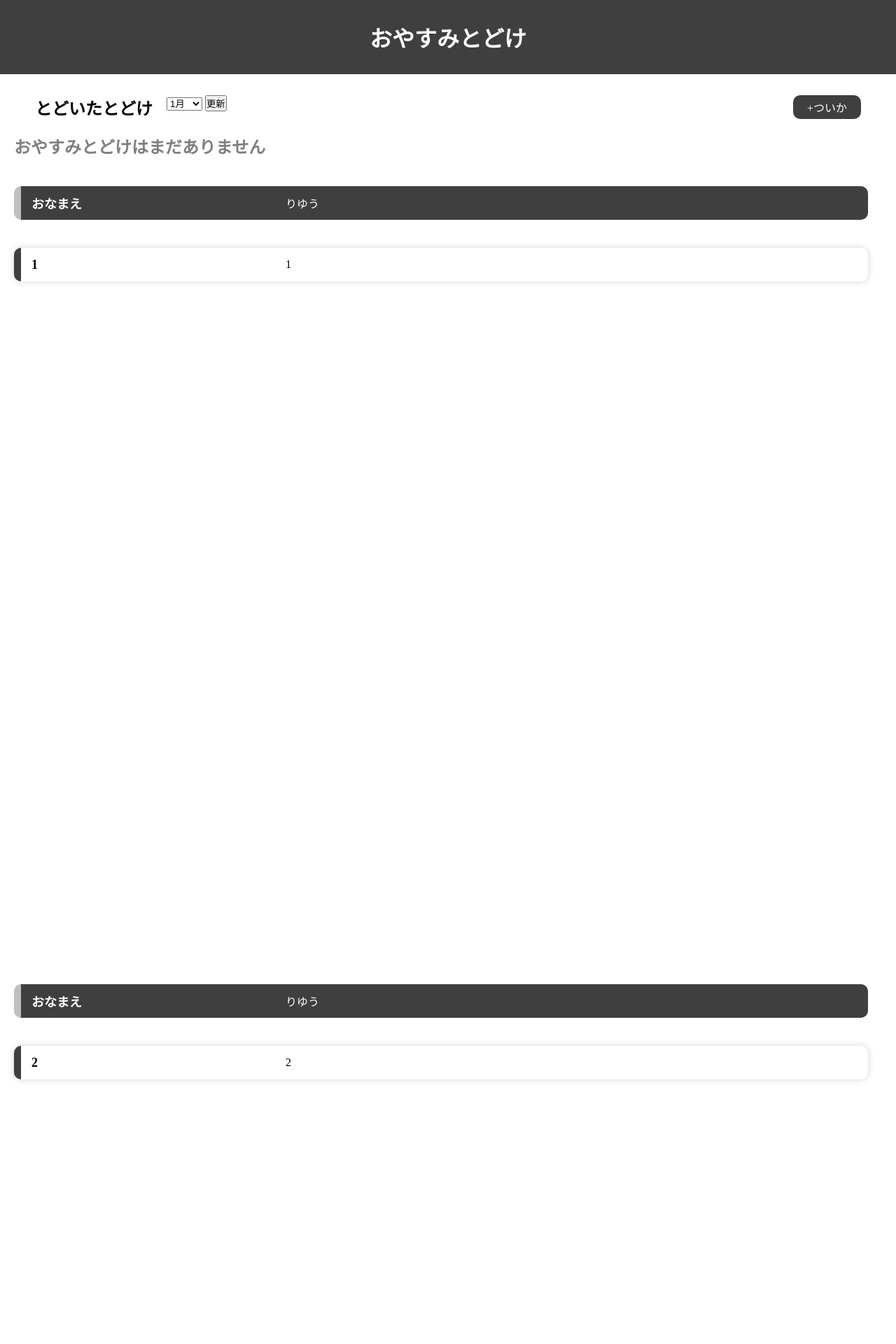
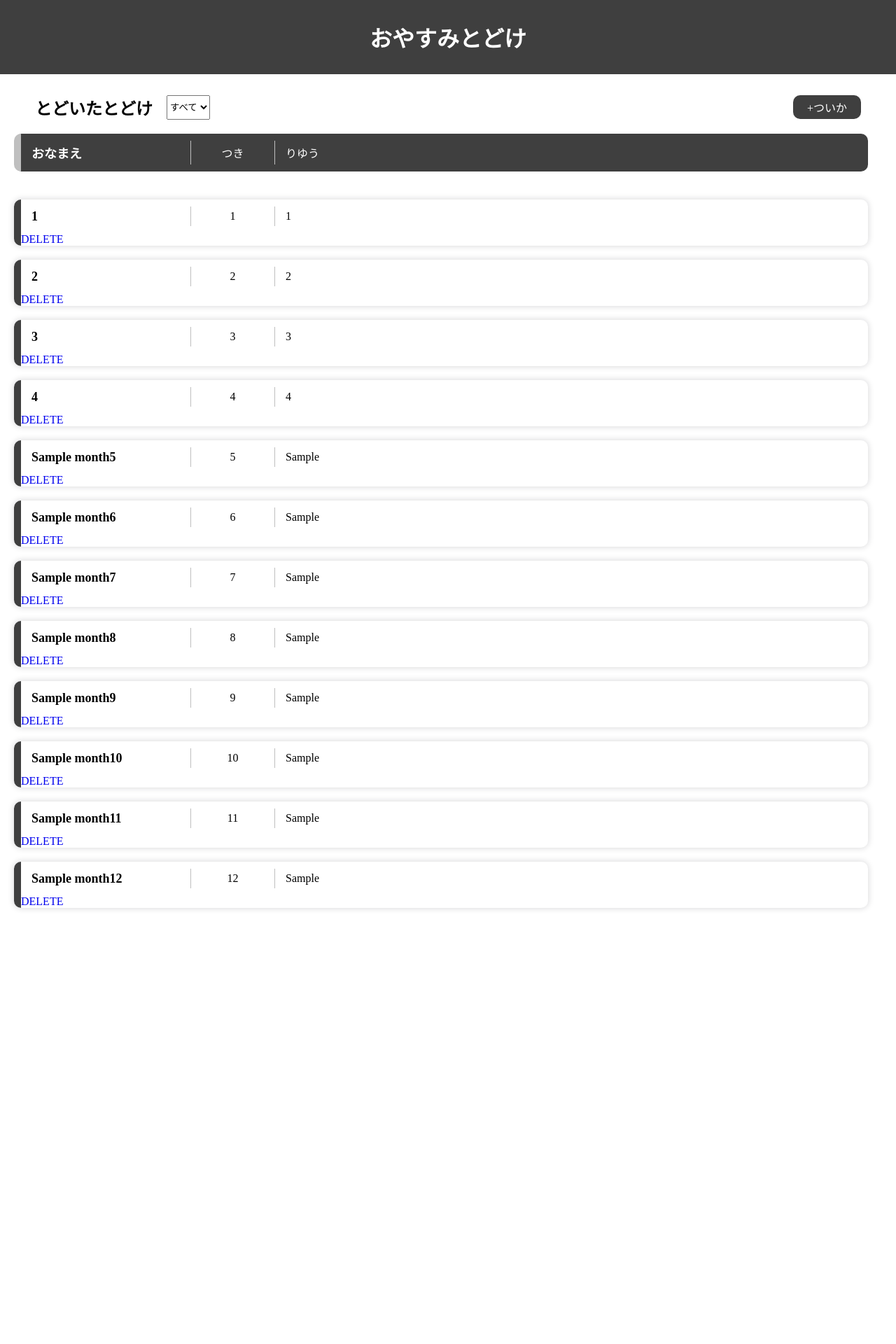
Before and after one commit to This-is-UserNamee/absApp, a Flask app: page / in a window 1280 px wide. Shown: the top 1920 px of the page at 70% size. After the commit the page ends 1300 px from the top, so only its background shows below. Run offline with Flask 3, Linux system fonts and the light colour scheme; data comes from the database, SQL or seed files in the repository; both versions use the stored data as it was after the commit; tables that the repository leaves empty hold one stand-in row (values such as "Sample post").

Commit message:
Add files via upload

```diff
--- a/absApp/main.py
+++ b/absApp/main.py
@@ -2,7 +2,6 @@ from flask import Flask
 from flask import render_template, request, redirect, url_for
 import db
 import sqlite3
-import datetime
 
 DATABASE = 'database.db'
 
@@ -12,12 +11,6 @@ db.create_months_table()
 
 @app.route('/')
 def index():
-    current_month = datetime.datetime.now().month
-    default_monthN = 'month'+str(current_month)
-    monthN = request.args.get('monthN', default_monthN)
-    con = sqlite3.connect(DATABASE)
-    db_month = con.execute('SELECT * FROM '+monthN).fetchall()
-    con.close()
 
     months = [[]]
     i = 1
@@ -52,18 +45,17 @@ def register():
     con.execute(sql, (name, reason))
     con.commit()
     con.close()
-    return redirect(url_for('index', monthN = 'month'+month))
+    return redirect(url_for('index'))
 
 @app.route('/delete')
 def delete():
     id = request.args.get('id')
     monthN = request.args.get('monthN')
-    print(id)
-    print(monthN)
-    # con = sqlite3.connect(DATABASE)
-    # con.execute('DELETE FROM '+monthN+' WHERE name="apple"')
-    # con.commit()
-    # con.close()
+    sql = 'DELETE FROM month'+str(monthN)+' WHERE id='+str(id)
+    con = sqlite3.connect(DATABASE)
+    con.execute(sql)
+    con.commit()
+    con.close()
     return redirect(url_for('index'))
 
 if __name__ == '__main__':
--- /dev/null
+++ b/absApp/static/main.js
@@ -0,0 +1,35 @@
+function li(id) {
+    return document.getElementById(id);
+}
+function lcs(class_){
+    return document.getElementsByClassName(class_);
+}
+
+let styleSheet = document.documentElement.style;
+let monthList = li('month-list');
+{
+    let value = localStorage.getItem('monthNum');
+    monthList.value = value !== null ? value : 'All';
+}
+
+for (let i = 1; i <= 12; i++){
+    styleSheet.setProperty(`--month${i}-property`, 'none');
+}
+
+monthList.addEventListener('change', () => {changeMonth(monthList.value)});
+changeMonth(monthList.value);
+
+
+function changeMonth(month) {
+    localStorage.setItem('monthNum', month);
+    let cnt = lcs(month).length;
+    for (let i = 1; i <= 12; i++) {
+        if (month == 'All'){
+            cnt = lcs('card').length;
+            styleSheet.setProperty(`--month${i}-property`, 'grid');
+        }else{
+            styleSheet.setProperty(`--month${i}-property`, `month${i}` == month ? 'grid' : 'none');
+        }
+    }
+    styleSheet.setProperty('--null-dialog-property', cnt == 0 ? 'block' : 'none');
+}
--- a/absApp/static/style.css
+++ b/absApp/static/style.css
@@ -1,9 +1,12 @@
-*{
+:root{
     --bc00: #000000;
     --bc01: #3f3f3f;
     --bc02: #7f7f7f;
     --bc03: #bfbfbf;
     --bc04: #ffffff;
+}
+
+*{
     margin: 0px;
     padding: 0px;
 }
@@ -40,11 +43,6 @@ a{
     }
 }
 
-.null-dialog{
-    margin: 20px;
-    color: var(--bc02);
-}
-
 #month-list{
     position: relative;
     left: 0px;
@@ -61,7 +59,7 @@ a{
 }
 
 .button-style:hover{
-    opacity: 1;
+    opacity: 0.5;
     transition: 0.3s;
 }
 
@@ -76,6 +74,7 @@ a{
     width: calc(100vw - 40px);
     height: calc(100vh - 300px);
     overflow-y: scroll;
+    overflow-x: hidden;
     padding-left: 20px;
     padding-bottom: 20px;
 }
@@ -165,6 +164,7 @@ a{
     border-radius: 10px;
     overflow: hidden;
     box-shadow: 0px 0px 10px 0px rgba(17, 17, 26, 0.18);
+    transition: 0.3s;
 
     form{
         padding: 20px;
@@ -173,10 +173,10 @@ a{
     .form-content{
         margin: 10px;
 
-
         .form-smalltxt{
             font-size: x-small;
             color: var(--bc02);
+            margin-bottom: 2px;
         }
     }
 
@@ -188,7 +188,6 @@ a{
     }
 
     .form-button{
-        /* border: var(--bc00) solid 1px; */
         background-color: var(--bc02);
         color: var(--bc04);
         border: none;
@@ -196,10 +195,24 @@ a{
         padding: 10px;
         box-shadow: 0px 0px 10px 0px rgba(17, 17, 26, 0.18);
         font-size: small;
+        margin: 5px;
+    }
+
+    .form-button:hover,
+    .form-cancel:hover{
+        opacity: 0.5;
+        transition: 0.3s;
     }
 
     .form-buttons-content{
         display: flex;
+        justify-content: space-between;
+    }
+
+    .form-button:hover,
+    .form-cancel:hover{
+        opacity: 0.5;
+        transition: 0.3s;
     }
 }
 
@@ -210,8 +223,9 @@ a{
     height: 100vh;
     width: 100vw;
     opacity: 0;
-    background-color: var(--bc02);
+	backdrop-filter: blur(5px) brightness(70%);
     pointer-events: none;
+    background-color:rgba(var(--bc00-r), var(--bc00-g), var(--bc00-b), 0.5);
 }
 
 .form-tops{
@@ -235,8 +249,51 @@ a{
 }
 
 #form-chk:checked ~ .form-back{
-    opacity: 0.3;
+    opacity: 1;
     pointer-events: all;
+}
+
+.month1{
+    display: var(--month1-property);
+}
+.month2{
+    display: var(--month2-property);
+}
+.month3{
+    display: var(--month3-property);
+}
+.month4{
+    display: var(--month4-property);
+}
+.month5{
+    display: var(--month5-property);
+}
+.month6{
+    display: var(--month6-property);
+}
+.month7{
+    display: var(--month7-property);
+}
+.month8{
+    display: var(--month8-property);
+}
+.month9{
+    display: var(--month9-property);
+}
+.month10{
+    display: var(--month10-property);
+}
+.month11{
+    display: var(--month11-property);
+}
+.month12{
+    display: var(--month12-property);
+}
+
+.null-dialog{
+    display: var(--null-dialog-property);
+    margin: 20px;
+    color: var(--bc02);
 }
 
 @media screen and (max-width: 800px){
@@ -292,4 +349,8 @@ a{
             border-right: none;
         }
     }
+
+    .form{
+        width: 90vw;
+    }
 }
--- a/absApp/templates/index.html
+++ b/absApp/templates/index.html
@@ -3,7 +3,7 @@
 
 <head>
     <meta charset="UTF-8" name="viewport" content="width=device-width, initial-scale=1">
-    <link rel="stylesheet" href="{{ url_for('static', filename='style.css') }}">
+    <link rel="stylesheet" href="{{ url_for('static', filename='style.css') }}" id="mainStyleSheet">
     <!-- <script src="{{ url_for('static', filename='js/test.js') }}"></script> -->
     <title>おやすみとどけ</title>
 </head>
@@ -14,8 +14,8 @@
         <div class="tops">
             <div>
                 <h2>とどいたとどけ</h2>
-                <form for="index.html">
                 <select name="monthN" id="month-list">
+                    <option value="All">すべて</option>
                     <option value="month1">1月</option>
                     <option value="month2">2月</option>
                     <option value="month3">3月</option>
@@ -29,8 +29,6 @@
                     <option value="month11">11月</option>
                     <option value="month12">12月</option>
                 </select>
-                    <button>更新</button>
-                </form>
             </div>
             <!-- <a class="button-style" id="add1" href="{{ url_for('form') }}">+ついか</a>
             <a class="button-style" id="add2" href="{{ url_for('form') }}">+</a> -->
@@ -38,32 +36,42 @@
             <label for="form-chk" id="add2"><a class="button-style">+</a></label>
         </div>
         <div id="month-change">
-            {% for month in months %}
-                {% if month == [] %}
-                <div class="null-dialog">
-                    <h2>おやすみとどけはまだありません</h2>
-                </div>
-                {% else %}
+
             <div>
                 <table border="0">
                     <div class="card-list" id="card-list-sample">
                         <div class="card" id="card-sample">
                             <div class="name">おなまえ</div>
+                            <div class="month">つき</div>
                             <div class="reason">りゆう</div>
                         </div>
                     </div>
                     <div class="card-list">
+                        <div class="{{ nm }} null-dialog">
+                            <h2>おやすみとどけはまだありません</h2>
+                        </div>
+                        {% for month in months %}
+                        {% set n = loop.index - 1 %}
+                        {% set nm = 'month'+n|string %}
+                        <!-- {# {% if month == [] %}
+                        <div class="{{ nm }} null-dialog">
+                            <h2>おやすみとどけはまだありません</h2>
+                        </div>
+                        {% else %} #} -->
                         {% for instance in month %}
-                            <div class="card">
+                        <div class="card {{ nm }}">
                             <div class="name">{{ instance.name }}</div>
+                            <div class="month">{{ n }}</div>
                             <div class="reason">{{ instance.reason }}</div>
+                            <a href="{{ url_for('delete', id=instance.id, monthN=n) }}">DELETE</a>
                         </div>
+                        {% endfor %}
+                        {#{% endif %}#}
                         {% endfor %}
                     </div>
                 </table>
             </div>
-                {% endif %}
-            {% endfor %}
+
         </div>
 
     </main>
@@ -94,4 +102,5 @@
             </div>
         </form>
     </div>
+    <script src="{{ url_for('static', filename='main.js') }}"></script>
 </body>
```
Also changed, not shown: absApp/database.db. Lines whose indentation alone changed are shown as unchanged.
